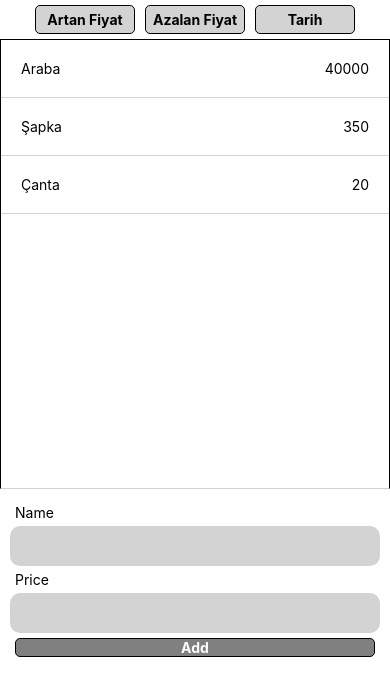
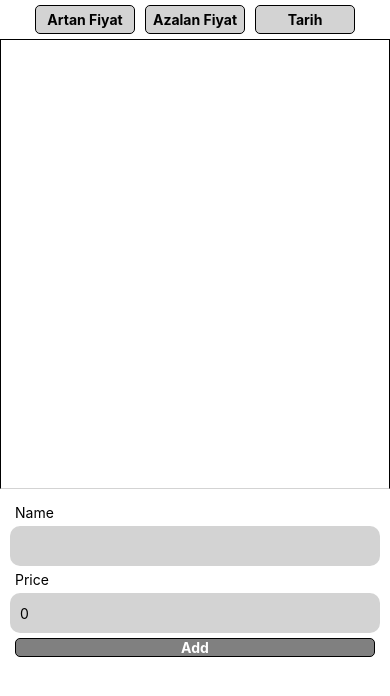
Before and after one commit to patika-128-react-native-bootcamp/week_2-vedatssedir, a React Native app in the folder productpricelist/: screen / in a window 390 px wide. Shown: the top 696 px of the page. Built offline with nearby package versions, Linux system fonts and the light colour scheme.

Commit message:
Adding is complete.

```diff
--- a/productpricelist/src/App.js
+++ b/productpricelist/src/App.js
@@ -1,29 +1,33 @@
-import React from 'react';
+import React, { useState } from 'react';
 import { View, SafeAreaView, StyleSheet, Text, ScrollView } from 'react-native';
 import Button from './components/Button/button';
 import Forms from './components/Forms/form';
 import List from './components/List/list';
 
+
+
+
 const buttonTextDetail = [{ Id: 1, title: "Artan Fiyat" }, { Id: 2, title: "Azalan Fiyat" }, { Id: 3, title: "Tarih" }];
-const listData = [{ Id: 1, productName: "Araba", price: 40000 }, { Id: 2, productName: "Şapka", price: 350 }, { Id: 3, productName: "Çanta", price: 20 }];
 const App = () => {
+  const [list, setList] = useState([]);
 
+  const handleList = (value) => {
+    setList([...list, value]);
+  }
   return (
     <SafeAreaView style={style.main_container}>
       <View style={style.container}>
         <Button titleArray={buttonTextDetail} />
       </View>
       <ScrollView>
-
-
-      <View style={style.main_list_container}>
-        <View style={style.main_list_data}>
-          <List listData={listData} />
+        <View style={style.main_list_container}>
+          <View style={style.main_list_data}>
+            <List listData={list} />
+          </View>
+          <View style={style.list_main_form}>
+            <Forms onChangeList={handleList} />
+          </View>
         </View>
-        <View style={style.list_main_form}>
-          <Forms/>
-        </View>
-      </View>
       </ScrollView>
     </SafeAreaView>
 
@@ -44,12 +48,12 @@ const style = StyleSheet.create({
     flexDirection: 'column',
   },
   main_list_data: {
-    height :450,
-    borderWidth :1,
-    borderBottomColor :'#D3D3D3'
+    height: 450,
+    borderWidth: 1,
+    borderBottomColor: '#D3D3D3'
   },
-  list_main_form:{
-    padding:10
+  list_main_form: {
+    padding: 10
   }
 
 
--- a/productpricelist/src/components/Forms/form.js
+++ b/productpricelist/src/components/Forms/form.js
@@ -1,21 +1,17 @@
 import React, { useState } from "react";
-import { View, Text, TextInput, StyleSheet, TouchableOpacity } from 'react-native';
-
-
-
-
-const Forms = () => {
-    const [formData, setFormData] = useState({});
-    const handleFormData= ()=>{
-        setFormData({});
+import { View, Text, TextInput, StyleSheet, TouchableOpacity, Alert } from 'react-native';
+const Forms = ({ onChangeList }) => {
+    const [value, setValue] = useState({ productName: "", price: 0 });
+    const handleFormData = () => {
+        onChangeList(value);
     }
     return (
         <View>
             <Text style={style.form_label}>Name</Text>
-            <TextInput style={style.form_textInput} />
+            <TextInput style={style.form_textInput} value={value.productName} onChangeText={(text) => setValue({ ...value, productName: text })} />
             <Text style={style.form_label}>Price</Text>
-            <TextInput style={style.form_textInput} keyboardType="numeric" />
-            <TouchableOpacity style={style.form_button} onPress={()=>handleFormData}>
+            <TextInput style={style.form_textInput} keyboardType="numeric" value={value.price} onChangeText={(text) => setValue({ ...value, price: text })} />
+            <TouchableOpacity style={style.form_button} onPress={handleFormData}>
                 <Text style={style.text_button}>Add</Text>
             </TouchableOpacity>
         </View>
--- a/productpricelist/src/components/List/list.js
+++ b/productpricelist/src/components/List/list.js
@@ -6,7 +6,7 @@ const List = ({ listData }) => {
 
     return (
         <View>
-            <FlatList data={listData} renderItem={({ item, index }) => (
+            <FlatList data={listData} renderItem={({ item }) => (
                 <View >
                     <View>
                         <ListItem  listItem ={item}/>
```
